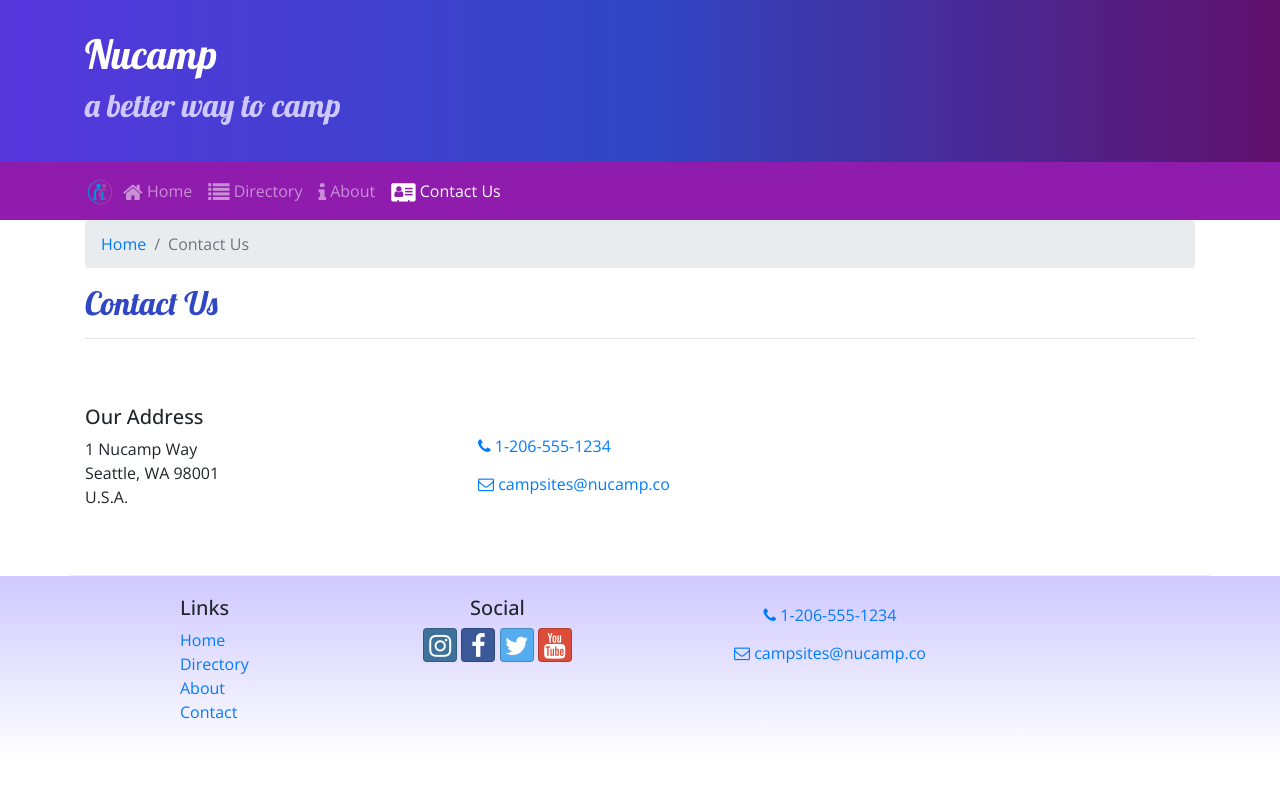
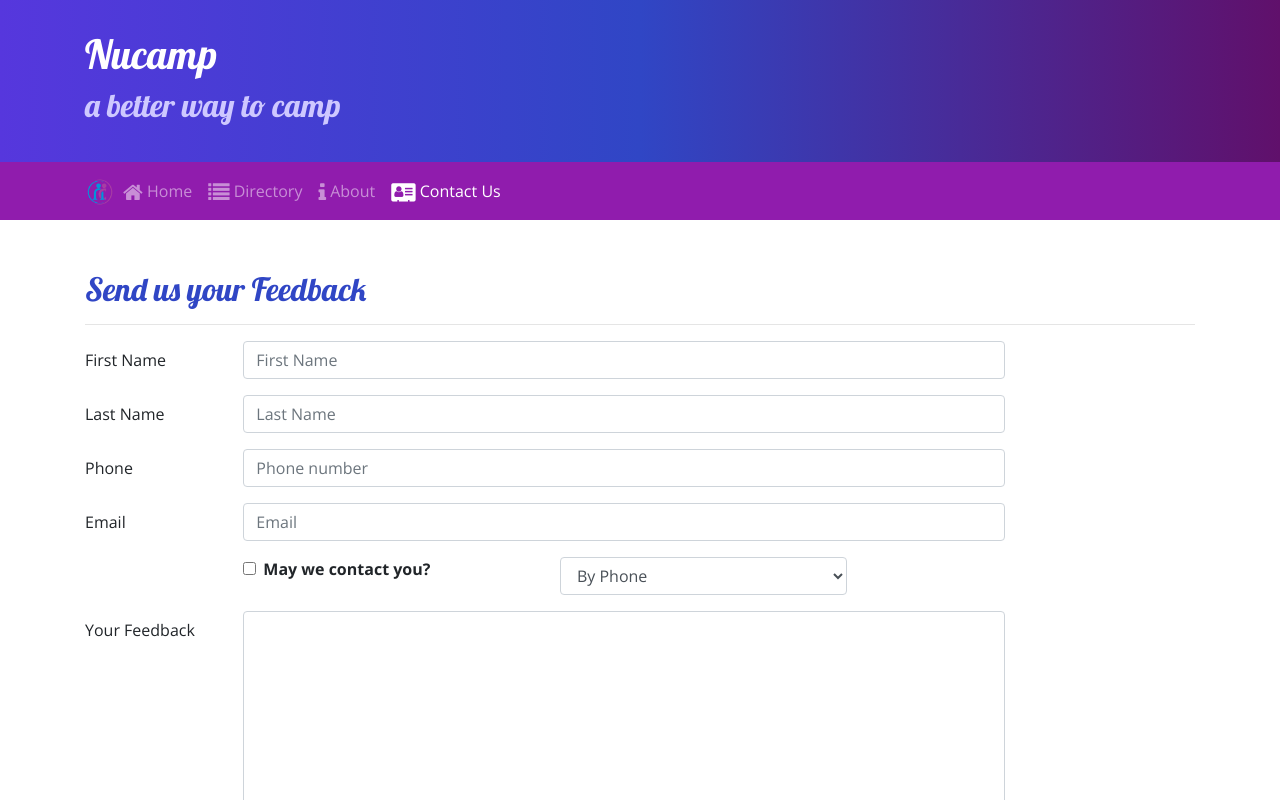
Before and after one commit to mattsingleton2/react-nucampsite, a React (Create React App) app: page /contactus in a window 1280 px wide. Shown: the top 800 px of the page. Built offline with nearby package versions, Linux system fonts and the light colour scheme.

Commit message:
Controlled Forms setup on Contact page

```diff
--- /dev/null
+++ b/src/components/AboutComponent.js
@@ -0,0 +1,114 @@
+import React from "react";
+import {
+  Breadcrumb,
+  BreadcrumbItem,
+  Card,
+  CardBody,
+  CardHeader,
+  Media,
+} from "reactstrap";
+import { Link } from "react-router-dom";
+
+function RenderPartner({ partner }) {
+  if (partner) {
+    return (
+      <React.Fragment>
+        <Media object src={partner.image} alt={partner.name} width="150" />
+        <Media body className="ml-5 mb-4">
+          <Media heading>{partner.name}</Media>
+          {partner.description}
+        </Media>
+      </React.Fragment>
+    );
+  } else {
+    return null;
+  }
+}
+
+function About(props) {
+  const partners = props.partners.map((partner) => {
+    return (
+      <Media tag="li" key={partner.id}>
+        <RenderPartner partner={partner} />
+      </Media>
+    );
+  });
+
+  return (
+    <div className="container">
+      <div className="row">
+        <div className="col">
+          <Breadcrumb>
+            <BreadcrumbItem>
+              <Link to="/home">Home</Link>
+            </BreadcrumbItem>
+            <BreadcrumbItem active>About Us</BreadcrumbItem>
+          </Breadcrumb>
+          <h2>About Us</h2>
+          <hr />
+        </div>
+      </div>
+      <div className="row row-content">
+        <div className="col-sm-6">
+          <h3>Our Mission</h3>
+          <p>
+            We present a curated database of the best campsites in the vast
+            woods and backcountry of the World Wide Web Wilderness. We increase
+            access to adventure for the public while promoting safe and
+            respectful use of resources. The expert wilderness trekkers on our
+            staff personally verify each campsite to make sure that they are up
+            to our standards. We also present a platform for campers to share
+            reviews on campsites they have visited with each other.
+          </p>
+        </div>
+        <div className="col-sm-6">
+          <Card>
+            <CardHeader className="bg-primary text-white">
+              <h3>Facts At a Glance</h3>
+            </CardHeader>
+            <CardBody>
+              <dl className="row">
+                <dt className="col-6">Founded</dt>
+                <dd className="col-6">February 3, 2016</dd>
+                <dt className="col-6">No. of Campsites in 2019</dt>
+                <dd className="col-6">563</dd>
+                <dt className="col-6">No. of Reviews in 2019</dt>
+                <dd className="col-6">4388</dd>
+                <dt className="col-6">Employees</dt>
+                <dd className="col-6">42</dd>
+              </dl>
+            </CardBody>
+          </Card>
+        </div>
+        <div className="col">
+          <Card className="bg-light mt-3">
+            <CardBody>
+              <blockquote className="blockquote">
+                <p className="mb-0">
+                  I will not follow where the path may lead, but I will go where
+                  there is no path, and I will leave a trail.
+                </p>
+                <footer className="blockquote-footer">
+                  Muriel Strode,{" "}
+                  <cite title="Source Title">
+                    "Wind-Wafted Wild Flowers" - The Open Court, 1903
+                  </cite>
+                </footer>
+              </blockquote>
+            </CardBody>
+          </Card>
+        </div>
+      </div>
+      <div className="row row-content">
+        <div className="col-12">
+          <h3>Community Partners</h3>
+        </div>
+        <div className="col mt-4">
+          <Media list>{partners}</Media>
+        </div>
+      </div>
+    </div>
+  );
+}
+
+export default About;
--- a/src/components/ContactComponent.js
+++ b/src/components/ContactComponent.js
@@ -1,50 +1,131 @@
-import React from "react";
-import { Breadcrumb, BreadcrumbItem } from "reactstrap";
-import { Link } from "react-router-dom";
+import React, { Component } from 'react';
+import {
+    Breadcrumb, BreadcrumbItem,
+    Button, Form, FormGroup, Label, Input, Col
+} from 'reactstrap';
 
-function Contact(props) {
+class Contact extends Component {
+    constructor(props) {
+        super(props);
+        this.state = {
+            firstName: '',
+            lastName: '',
+            phoneNum: '',
+            email: '',
+            agree: false,
+            contactType: 'By Phone',
+            feedback: ''
+        };
+
+        this.handleInputChange = this.handleInputChange.bind(this);
+        this.handleSubmit = this.handleSubmit.bind(this);
+    }
+
+    handleInputChange(event) {
+        const target = event.target;
+        const name = target.name;
+        const value = target.type === 'checkbox' ? target.checked : target.value;
+
+        this.setState({
+            [name]: value
+        });
+    }
+
+    handleSubmit(event) {
+        console.log('Current state is: ' + JSON.stringify(this.state));
+        alert('Current state is: ' + JSON.stringify(this.state));
+        event.preventDefault();
+    }
+    render() {
         return (
             <div className="container">
-      <div className="row">
-        <div className="col">
-          <Breadcrumb>
-            <BreadcrumbItem>
-              <Link to="/home">Home</Link>
-            </BreadcrumbItem>
-            <BreadcrumbItem active>Contact Us</BreadcrumbItem>
-          </Breadcrumb>
-          <h2>Contact Us</h2>
+                <div className="row row-content">
+                    <div className="col-12">
+                        <h2>Send us your Feedback</h2>
                         <hr />
                     </div>
-      </div>
-
-      <div className="row row-content align-items-center">
-        <div className="col-sm-4">
-          <h5>Our Address</h5>
-          <address>
-            1 Nucamp Way
-            <br />
-            Seattle, WA 98001
-            <br />
-            U.S.A.
-          </address>
-        </div>
-        <div className="col">
-          <a role="button" className="btn btn-link" href="tel:+12065551234">
-            <i className="fa fa-phone" /> 1-206-555-1234
-          </a>
-          <br />
-          <a
-            role="button"
-            className="btn btn-link"
-            href="mailto:fakeemail@fakeemail.co"
-          >
-            <i className="fa fa-envelope-o" /> campsites@nucamp.co
-          </a>
+                    <div className="col-md-10">
+                        <Form onSubmit={this.handleSubmit}>
+                            <FormGroup row>
+                                <Label htmlFor="firstName" md={2}>First Name</Label>
+                                <Col md={10}>
+                                    <Input type="text" id="firstName" name="firstName"
+                                        placeholder="First Name"
+                                        value={this.state.firstName}
+                                        onChange={this.handleInputChange} />
+                                </Col>
+                            </FormGroup>
+                            <FormGroup row>
+                                <Label htmlFor="lastName" md={2}>Last Name</Label>
+                                <Col md={10}>
+                                    <Input type="text" id="lastName" name="lastName"
+                                        placeholder="Last Name"
+                                        value={this.state.lastName}
+                                        onChange={this.handleInputChange} />
+                                </Col>
+                            </FormGroup>
+                            <FormGroup row>
+                                <Label htmlFor="phoneNum" md={2}>Phone</Label>
+                                <Col md={10}>
+                                    <Input type="tel" id="phoneNum" name="phoneNum"
+                                        placeholder="Phone number"
+                                        value={this.state.phoneNum}
+                                        onChange={this.handleInputChange} />
+                                </Col>
+                            </FormGroup>
+                            <FormGroup row>
+                                <Label htmlFor="email" md={2}>Email</Label>
+                                <Col md={10}>
+                                    <Input type="email" id="email" name="email"
+                                        placeholder="Email"
+                                        value={this.state.email}
+                                        onChange={this.handleInputChange} />
+                                </Col>
+                            </FormGroup>
+                            <FormGroup row>
+                                <Col md={{ size: 4, offset: 2 }}>
+                                    <FormGroup check>
+                                        <Label check>
+                                            <Input type="checkbox"
+                                                name="agree"
+                                                checked={this.state.agree}
+                                                onChange={this.handleInputChange} /> {' '}
+                                            <strong>May we contact you?</strong>
+                                        </Label>
+                                    </FormGroup>
+                                </Col>
+                                <Col md={4}>
+                                    <Input type="select" name="contactType"
+                                        value={this.state.contactType}
+                                        onChange={this.handleInputChange}>
+                                        <option>By Phone</option>
+                                        <option>By Email</option>
+                                    </Input>
+                                </Col>
+                            </FormGroup>
+                            <FormGroup row>
+                                <Label htmlFor="feedback" md={2}>Your Feedback</Label>
+                                <Col md={10}>
+                                    <Input type="textarea" id="feedback" name="feedback"
+                                        rows="12"
+                                        value={this.state.feedback}
+                                        onChange={this.handleInputChange}></Input>
+                                </Col>
+                            </FormGroup>
+                            <FormGroup row>
+                                <Col md={{ size: 10, offset: 2 }}>
+                                    <Button type="submit" color="primary">
+                                        Send Feedback
+                                    </Button>
+                                </Col>
+                            </FormGroup>
+                        </Form>
                     </div>
                 </div>
             </div>
         );
     }
+}
+
 
 export default Contact;
--- a/src/components/MainComponent.js
+++ b/src/components/MainComponent.js
@@ -6,6 +6,7 @@
 import CampsiteInfo from "./CampsiteInfoComponent";
 import Contact from "./ContactComponent";
 import Home from "./HomeComponent";
+import About from "./AboutComponent";
 import { COMMENTS } from "../shared/comments";
 import { PARTNERS } from "../shared/partners";
 import { PROMOTIONS } from "../shared/promotions";
@@ -64,6 +65,11 @@
           />
           <Route path="/directory/:campsiteId" component={CampsiteWithId} />
           <Route exact path="/contactus" component={Contact} />
+          <Route
+            exact
+            path="/aboutus"
+            render={() => <About partners={this.state.partners} />}
+          />
           <Redirect to="/home" />
         </Switch>
         <Footer />
```
Lines whose indentation alone changed are shown as unchanged.
